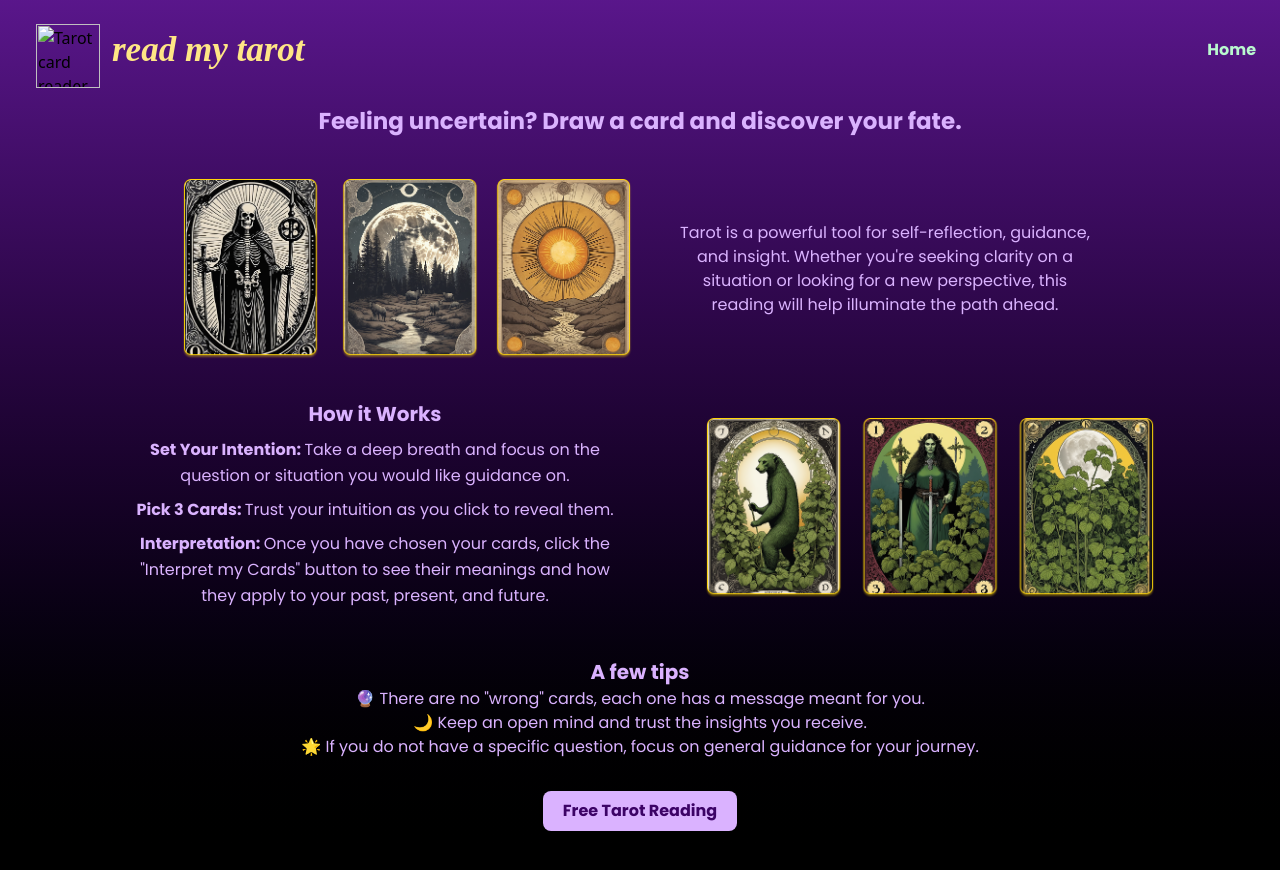
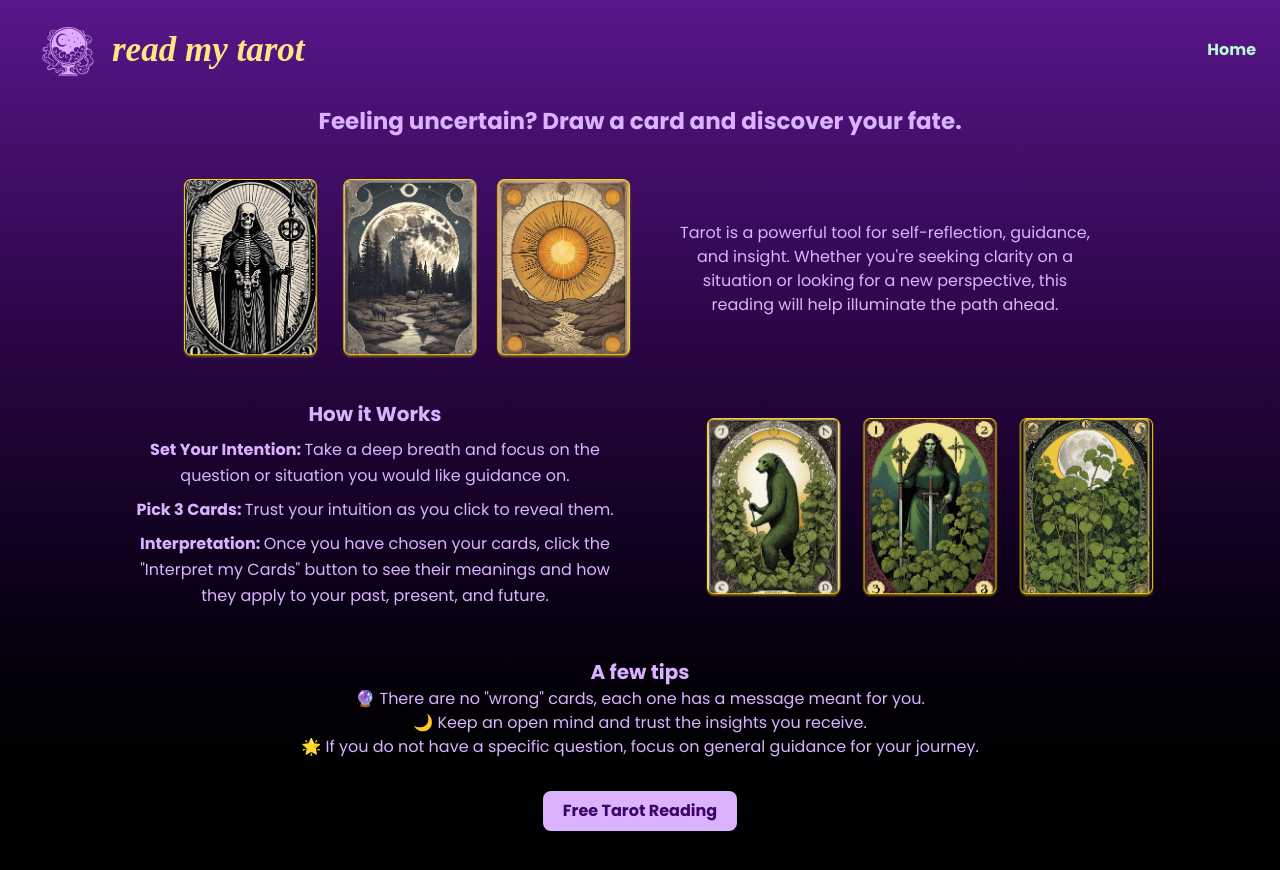
Before and after one commit to rachanahegde/tarot-card-reader, a website: page src/index.html in a window 1280 px wide. Drawn offline with nearby package versions, Linux system fonts and the light colour scheme; the site is published under a folder, as on GitHub Pages, so addresses that start at the root find nothing; a web font is replaced by a local one.

Commit message:
Update index.html

```diff
--- a/src/index.html
+++ b/src/index.html
@@ -23,7 +23,7 @@
                  <!-- Website icon and name (left aligned) -->
                  <div class="flex items-center space-x-3">
                      <div class="pt-3 padding">
-                         <img class="w-16 ml-3" src="/assets/icons/crystal-ball-icon.png" alt="Tarot card reader icon">
+                         <img class="w-16 ml-3" src="../assets/icons/crystal-ball-icon.png" alt="Tarot card reader icon">
                      </div>
                      <h1 class="font-playfair text-[35px] font-bold italic text-gold"> read my tarot </h1>
                  </div>
```
